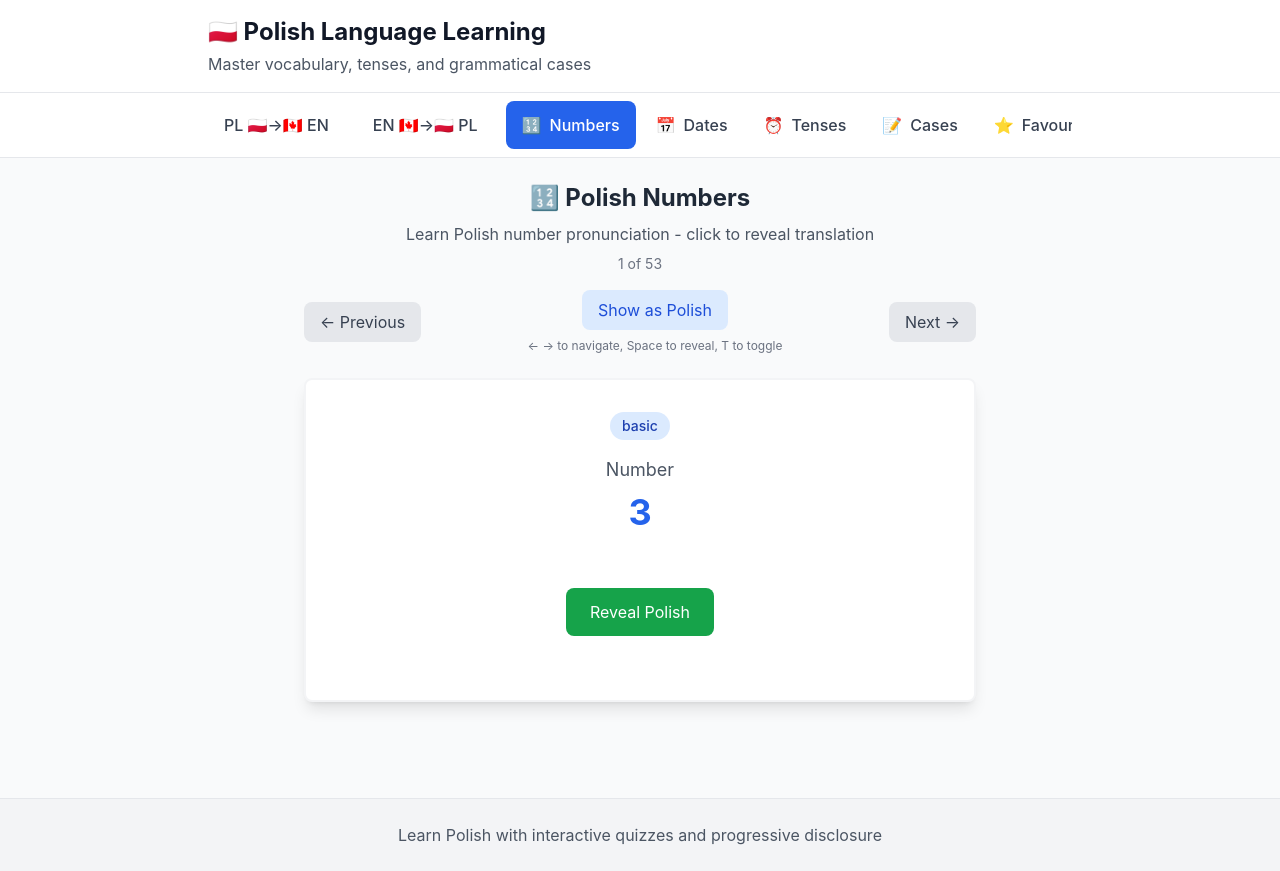
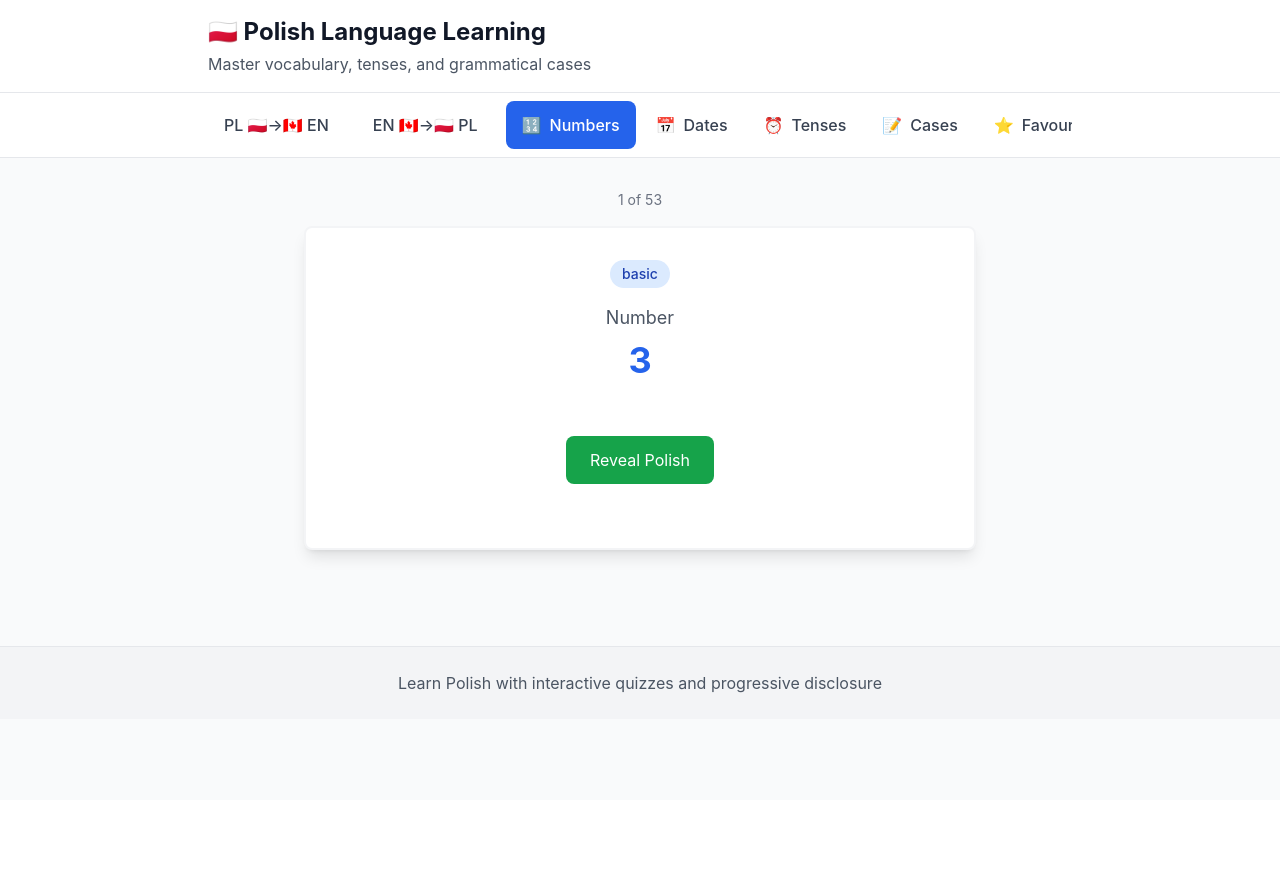
Before and after one commit to fmann/polish, a React (Vite) app: page /#/numbers in a window 1280 px wide. After the commit the page ends 800 px from the top, so only its background shows below. Built offline with nearby package versions, Linux system fonts and the light colour scheme.

Commit message:
Simplifying screens.

```diff
--- a/src/components/DatesQuiz.tsx
+++ b/src/components/DatesQuiz.tsx
@@ -121,40 +121,9 @@ const DatesQuiz: React.FC = () => {
       aria-label="Polish dates quiz"
     >
       <div className="text-center mb-4">
-        <h2 className="text-2xl font-bold text-gray-800 mb-2">
-          📅 Polish Dates
-        </h2>
-        <p className="text-gray-600">
-          Learn Polish date formats - click to reveal translation
-        </p>
         <p className="text-sm text-gray-500 mt-2">
           {currentIndex + 1} of {dates.length}
         </p>
-      </div>
-
-      {/* Navigation buttons */}
-      <div className="flex justify-between items-center mb-6">
-        <button
-          onClick={handlePrevious}
-          className="px-4 py-2 bg-gray-200 text-gray-700 rounded-lg hover:bg-gray-300 transition-colors"
-          aria-label="Previous date"
-        >
-          ← Previous
-        </button>
-
-        <div className="text-center">
-          <p className="text-sm text-gray-500">
-            Use ← → arrow keys to navigate, Space/Enter to reveal
-          </p>
-        </div>
-
-        <button
-          onClick={handleNext}
-          className="px-4 py-2 bg-gray-200 text-gray-700 rounded-lg hover:bg-gray-300 transition-colors"
-          aria-label="Next date"
-        >
-          Next →
-        </button>
       </div>
 
       {/* Main card */}
@@ -207,27 +176,6 @@ const DatesQuiz: React.FC = () => {
                   className="ml-3 text-xl"
                 />
               </div>
-
-              {/* Additional info */}
-              <div className="bg-gray-50 rounded-lg p-4 mt-4">
-                <h4 className="font-semibold text-gray-700 mb-2">
-                  Date Components:
-                </h4>
-                <div className="grid grid-cols-1 md:grid-cols-3 gap-2 text-sm">
-                  <div>
-                    <span className="font-medium">Day:</span>{" "}
-                    {currentDate.dayOfWeek}
-                  </div>
-                  <div>
-                    <span className="font-medium">Number:</span>{" "}
-                    {currentDate.dayNumber}
-                  </div>
-                  <div>
-                    <span className="font-medium">Month:</span>{" "}
-                    {currentDate.month}
-                  </div>
-                </div>
-              </div>
             </div>
           )}
         </div>
--- a/src/components/NumbersQuiz.tsx
+++ b/src/components/NumbersQuiz.tsx
@@ -160,47 +160,9 @@ const NumbersQuiz: React.FC = () => {
       aria-label="Polish numbers quiz"
     >
       <div className="text-center mb-4">
-        <h2 className="text-2xl font-bold text-gray-800 mb-2">
-          🔢 Polish Numbers
-        </h2>
-        <p className="text-gray-600">
-          Learn Polish number pronunciation - click to reveal translation
-        </p>
         <p className="text-sm text-gray-500 mt-2">
           {currentIndex + 1} of {numbers.length}
         </p>
-      </div>
-
-      {/* Controls */}
-      <div className="flex justify-between items-center mb-6">
-        <button
-          onClick={handlePrevious}
-          className="px-4 py-2 bg-gray-200 text-gray-700 rounded-lg hover:bg-gray-300 transition-colors"
-          aria-label="Previous number"
-        >
-          ← Previous
-        </button>
-
-        <div className="flex flex-col items-center">
-          <button
-            onClick={toggleDisplayMode}
-            className="px-4 py-2 bg-blue-100 text-blue-700 rounded-lg hover:bg-blue-200 transition-colors mb-2"
-            title="Toggle between digits and Polish text (T key)"
-          >
-            Show as {showAsDigits ? "Polish" : "Digits"}
-          </button>
-          <p className="text-xs text-gray-500">
-            ← → to navigate, Space to reveal, T to toggle
-          </p>
-        </div>
-
-        <button
-          onClick={handleNext}
-          className="px-4 py-2 bg-gray-200 text-gray-700 rounded-lg hover:bg-gray-300 transition-colors"
-          aria-label="Next number"
-        >
-          Next →
-        </button>
       </div>
 
       {/* Main card */}
@@ -276,31 +238,6 @@ const NumbersQuiz: React.FC = () => {
                   className="ml-3 text-2xl"
                 />
               </div>
-
-              {/* Additional info */}
-              <div className="bg-gray-50 rounded-lg p-4 mt-4">
-                <h4 className="font-semibold text-gray-700 mb-2">
-                  Complete Information:
-                </h4>
-                <div className="text-sm space-y-1">
-                  <div>
-                    <span className="font-medium">Digits:</span>{" "}
-                    {currentNumber.number.toLocaleString()}
-                  </div>
-                  <div>
-                    <span className="font-medium">Polish:</span>{" "}
-                    {currentNumber.polish}
-                  </div>
-                  <div>
-                    <span className="font-medium">English:</span>{" "}
-                    {currentNumber.english}
-                  </div>
-                  <div>
-                    <span className="font-medium">Category:</span>{" "}
-                    {currentNumber.category}
-                  </div>
-                </div>
-              </div>
             </div>
           )}
         </div>
```
